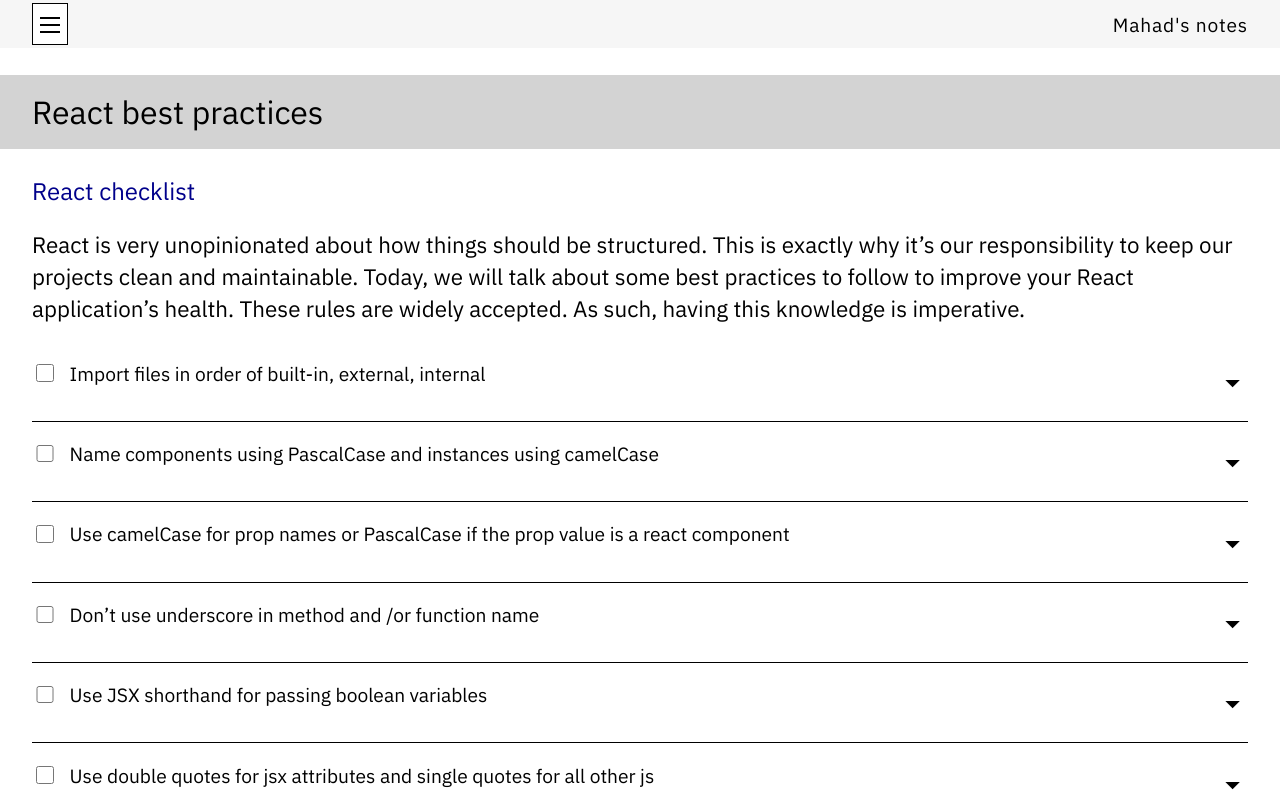
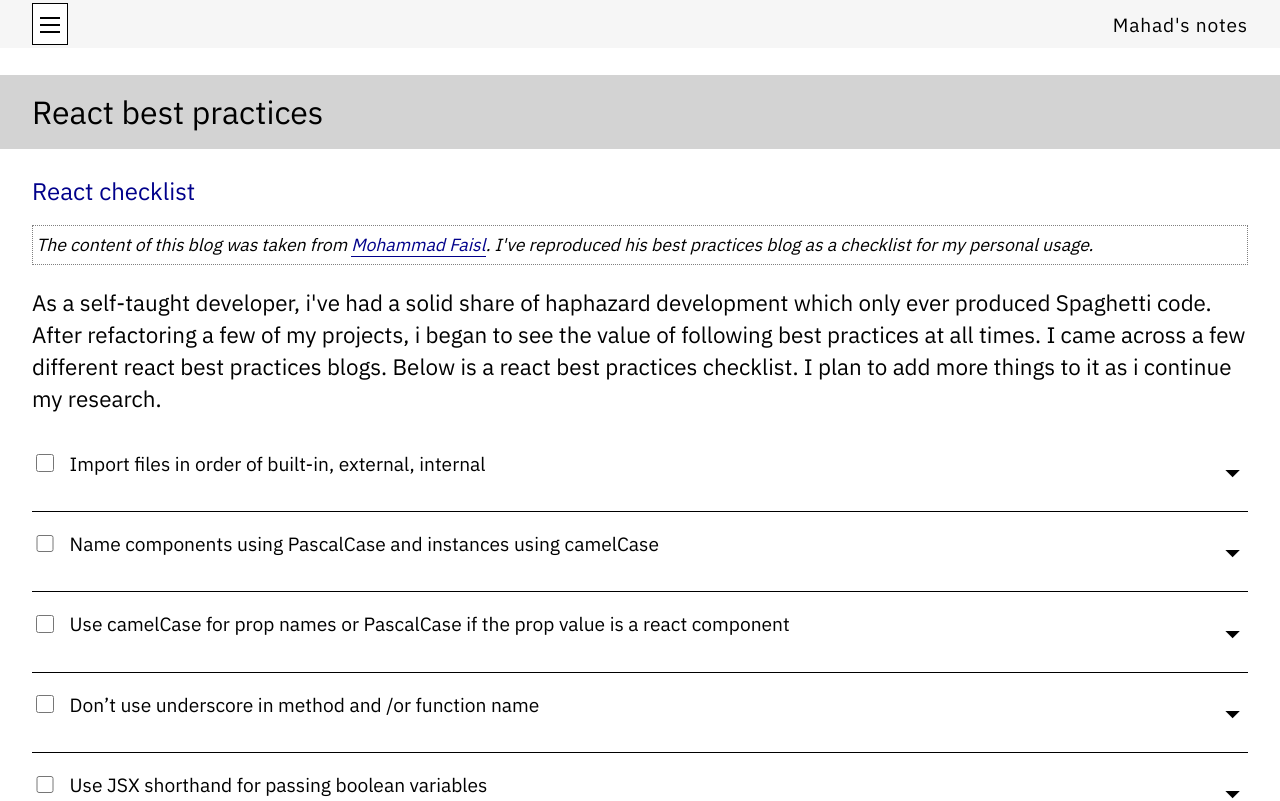
Before and after one commit to Elir-Mahad/notes, a Next.js app: page /react-bp-checklist in a window 1280 px wide. Shown: the top 801 px of the page. Built offline with nearby package versions, Linux system fonts and the light colour scheme.

Commit message:
enhance(reactbp): add introduction

```diff
--- a/components/Menu.js
+++ b/components/Menu.js
@@ -30,7 +30,6 @@ function Menu() {
     setMenuContent(false);
     setOpenIcon(true);
     setCloseIcon(false);
-    ß;
   };
   //
   return (
--- a/components/react-checklist-chaps/CheckList.js
+++ b/components/react-checklist-chaps/CheckList.js
@@ -8,6 +8,8 @@ import {
   CheckListMarkTitle,
   CheckListLine,
   CheckListTag,
+  HighlightedSentence,
+  UrlLink,
 } from "../../styles/Styles";
 import data from "./data.json";
 import Expandable from "./Expandable";
@@ -18,12 +20,21 @@ function CheckList() {
   return (
     <div>
       <SubHeading>React checklist</SubHeading>
+      <HighlightedSentence>
+        The content of this blog was taken from{" "}
+        <UrlLink href="https://betterprogramming.pub/21-best-practices-for-a-clean-react-project-df788a682fb">
+          Mohammad Faisl
+        </UrlLink>
+        . I've reproduced his best practices blog as a checklist for my personal
+        usage.
+      </HighlightedSentence>
       <Sentence>
-        React is very unopinionated about how things should be structured. This
-        is exactly why it’s our responsibility to keep our projects clean and
-        maintainable. Today, we will talk about some best practices to follow to
-        improve your React application’s health. These rules are widely
-        accepted. As such, having this knowledge is imperative.
+        As a self-taught developer, i've had a solid share of haphazard
+        development which only ever produced Spaghetti code. After refactoring a
+        few of my projects, i began to see the value of following best practices
+        at all times. I came across a few different react best practices blogs.
+        Below is a react best practices checklist. I plan to add more things to
+        it as i continue my research.
       </Sentence>
       {/*  */}
       {bestPractices.rules.map((item) => (
```
